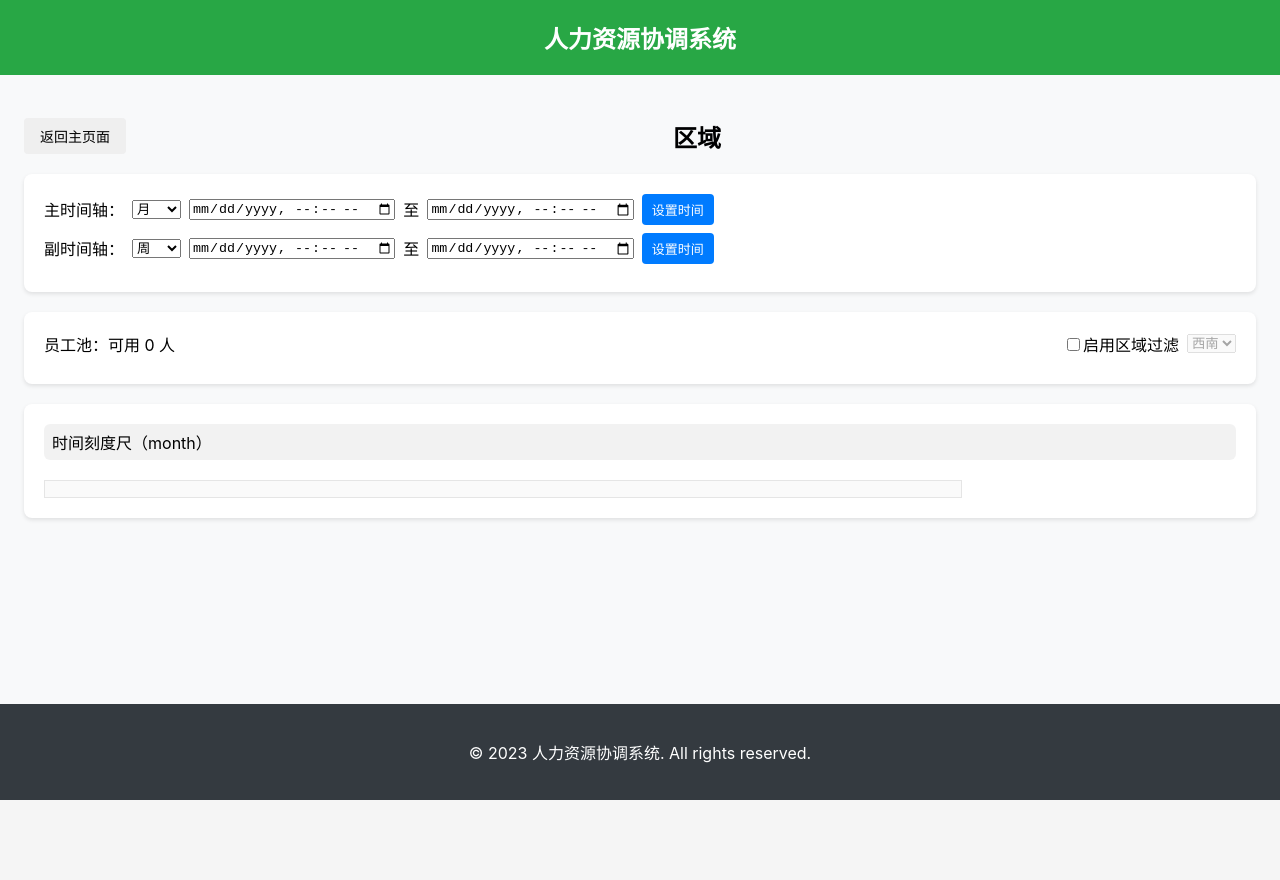
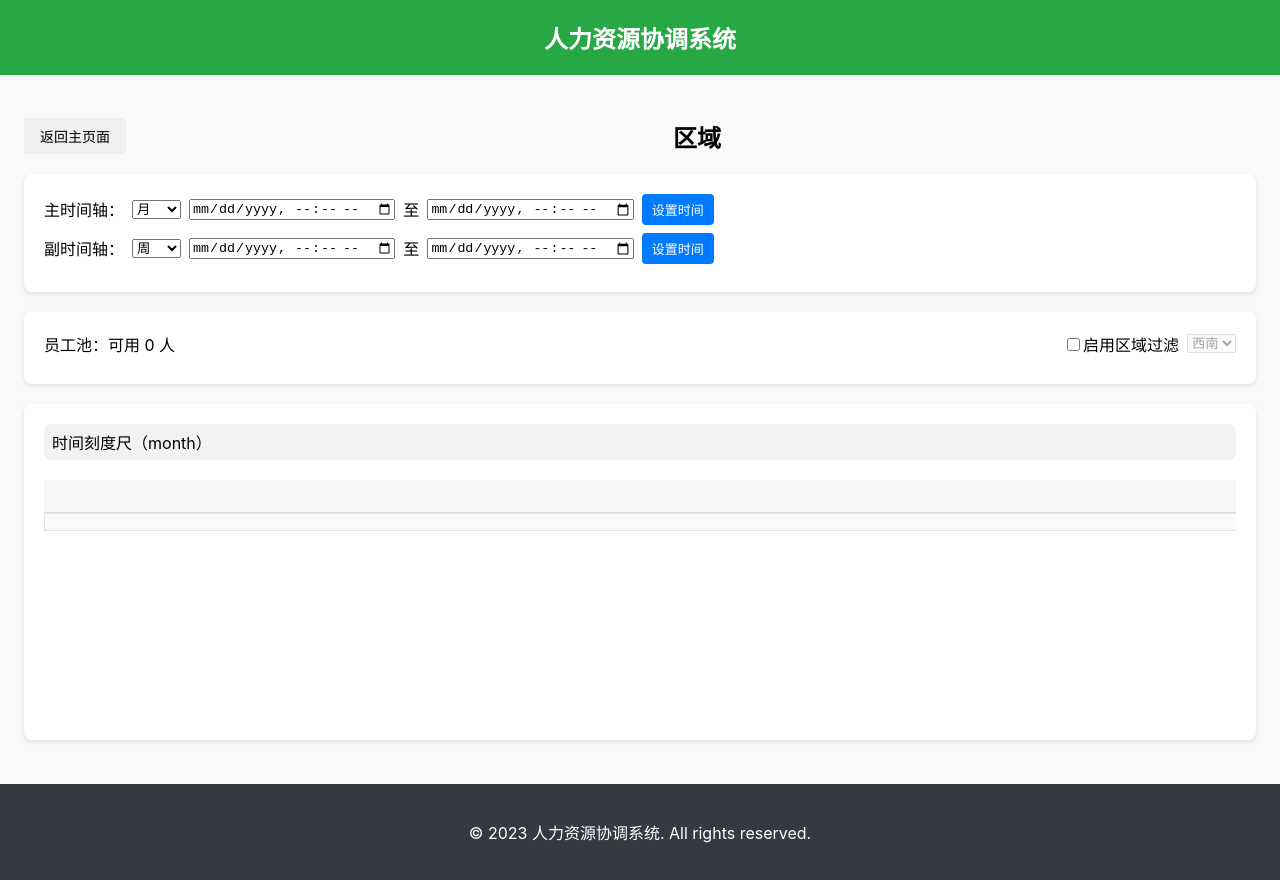
Before and after one commit to hgj313/resource_scheduler_sys, a React (Create React App) app in the folder frontend/: page /region/1 in a window 1280 px wide. Before the commit the page ends 800 px from the top, so only its background shows below. Built offline with nearby package versions, Linux system fonts and the light colour scheme; sample sign-in values are in the browser's storage.

Commit message:
Fe(layout_em):sueccessfull

```diff
--- a/frontend/src/components/DispatchViewRatio.js
+++ b/frontend/src/components/DispatchViewRatio.js
@@ -22,15 +22,16 @@ function assignLanesByRatio(items) {
   return lanes;
 }
 
-const DispatchViewRatio = ({ entries = [], width = 800 }) => {
+const DispatchViewRatio = ({ entries = [], width = 800, unitLengthPx }) => {
   const lanes = useMemo(() => assignLanesByRatio(entries), [entries]);
+  const base = unitLengthPx || width;
   return (
-    <div className="dispatch-view" style={{ width }}>
+    <div className="dispatch-view" style={{ width: base }}>
       {lanes.map((lane, idx) => (
         <div className="dispatch-view__lane" key={idx}>
           {lane.map((e) => {
-            const left = Math.max(0, Math.min(1, e.start_point_ratio)) * width;
-            const w = Math.max(0, Math.min(1, e.ratio)) * width;
+            const left = Math.max(0, Math.min(1, e.start_point_ratio)) * base;
+            const w = Math.max(0, Math.min(1, e.ratio)) * base;
             return (
               <div className="dispatch-view__item" key={e.id} style={{ left, width: w }} title={e.name}>
                 <span>{e.name}</span>
--- a/frontend/src/components/ProjectCard.js
+++ b/frontend/src/components/ProjectCard.js
@@ -27,7 +27,10 @@ const ProjectCard = ({ project, onOpen, onDropAssign }) => {
       title={`${project.name}`}
     >
       <div className="project-card__name">{project.name}</div>
-      <div className="project-card__dates">{project.start} ~ {project.end}</div>
+      <div className="project-card__meta">
+        <span className="project-card__id">#{project.id}</span>
+        <span className="project-card__dates">{project.start} ~ {project.end}</span>
+      </div>
     </div>
   );
 };
--- /dev/null
+++ b/frontend/src/components/ScrollableLayout.js
@@ -0,0 +1,61 @@
+import React, { useEffect, useRef, useState } from 'react';
+import TimeRuler from './TimeRuler';
+
+const ScrollableLayout = ({ start, end, scale, zoom = 1, onZoomChange, height = 400, children }) => {
+  const wrapRef = useRef(null);
+  const [baseWidth, setBaseWidth] = useState(800);
+  const [unitLengthPx, setUnitLengthPx] = useState(800);
+  const [dragging, setDragging] = useState(false);
+  const originRef = useRef({ x: 0, w: 800 });
+
+  useEffect(() => {
+    const el = wrapRef.current;
+    if (!el) return;
+    const update = () => {
+      const w = el.clientWidth || 800;
+      setBaseWidth(w);
+      setUnitLengthPx(Math.round(w * zoom));
+    };
+    update();
+    const ro = new ResizeObserver(update);
+    ro.observe(el);
+    return () => ro.disconnect();
+  }, [zoom]);
+
+  const onWheel = (e) => {
+    const el = wrapRef.current;
+    if (!el) return;
+    if (e.ctrlKey) {
+      e.preventDefault();
+      el.scrollLeft += e.deltaY;
+    }
+  };
+
+  const onPointerDown = (e) => {
+    if (e.shiftKey) {
+      e.preventDefault();
+      setDragging(true);
+      originRef.current = { x: e.clientX, w: unitLengthPx };
+    }
+  };
+  const onPointerMove = (e) => {
+    if (!dragging) return;
+    const dx = e.clientX - originRef.current.x;
+    const factor = 1 + dx / 300;
+    const nextZoom = Math.max(0.5, Math.min(5, (originRef.current.w / baseWidth) * factor));
+    onZoomChange && onZoomChange(nextZoom);
+    setUnitLengthPx(Math.round(baseWidth * nextZoom));
+  };
+  const onPointerUp = () => setDragging(false);
+
+  return (
+    <div ref={wrapRef} style={{ overflow: 'auto', height }} onWheel={onWheel} onPointerDown={onPointerDown} onPointerMove={onPointerMove} onPointerUp={onPointerUp}>
+      <TimeRuler start={start} end={end} scale={scale} unitLengthPx={unitLengthPx} />
+      <div style={{ width: unitLengthPx }}>
+        {typeof children === 'function' ? children({ unitLengthPx }) : children}
+      </div>
+    </div>
+  );
+};
+
+export default ScrollableLayout;
--- /dev/null
+++ b/frontend/src/components/TimeRuler.js
@@ -0,0 +1,69 @@
+import React, { useMemo } from 'react';
+import '../styles/components/time-ruler.css';
+
+function addStep(date, scale, step) {
+  const d = new Date(date.getTime());
+  if (scale === 'quarter') d.setMonth(d.getMonth() + step * 3);
+  else if (scale === 'month') d.setMonth(d.getMonth() + step);
+  else if (scale === 'week') d.setDate(d.getDate() + step * 7);
+  else if (scale === 'day') d.setDate(d.getDate() + step);
+  else d.setHours(d.getHours() + step);
+  return d;
+}
+
+function formatLabel(date, scale) {
+  const y = date.getFullYear();
+  const m = String(date.getMonth() + 1).padStart(2, '0');
+  const d = String(date.getDate()).padStart(2, '0');
+  const h = String(date.getHours()).padStart(2, '0');
+  if (scale === 'quarter') return `${y} Q${Math.floor((date.getMonth()) / 3) + 1}`;
+  if (scale === 'month') return `${y}-${m}`;
+  if (scale === 'week') return `${y}-${m}-${d}`;
+  if (scale === 'day') return `${m}-${d}`;
+  return `${m}-${d} ${h}:00`;
+}
+
+function genTicks(start, end, scale, unitLengthPx, minTickPx) {
+  const totalMs = end.getTime() - start.getTime();
+  if (totalMs <= 0) return [];
+  const baseSteps = { quarter: 1, month: 1, week: 1, day: 1, hour: 1 };
+  let step = baseSteps[scale] || 1;
+  const estimateCount = 12;
+  let ticks = [];
+  let current = new Date(start.getTime());
+  while (current <= end) {
+    const ratio = (current.getTime() - start.getTime()) / totalMs;
+    const left = ratio * unitLengthPx;
+    ticks.push({ left, label: formatLabel(current, scale) });
+    current = addStep(current, scale, step);
+  }
+  const density = ticks.length > 1 ? (ticks[1].left - ticks[0].left) : unitLengthPx;
+  if (density < minTickPx) {
+    const factor = Math.ceil((minTickPx / Math.max(density, 1)));
+    step *= factor;
+    ticks = [];
+    current = new Date(start.getTime());
+    while (current <= end) {
+      const ratio = (current.getTime() - start.getTime()) / totalMs;
+      const left = ratio * unitLengthPx;
+      ticks.push({ left, label: formatLabel(current, scale) });
+      current = addStep(current, scale, step);
+    }
+  }
+  return ticks;
+}
+
+const TimeRuler = ({ start, end, scale, unitLengthPx, minTickPx = 60 }) => {
+  const ticks = useMemo(() => genTicks(start, end, scale, unitLengthPx, minTickPx), [start, end, scale, unitLengthPx, minTickPx]);
+  return (
+    <div className="time-ruler" style={{ width: unitLengthPx }}>
+      {ticks.map((t, idx) => (
+        <div key={idx} className="time-ruler__tick" style={{ left: t.left }}>
+          <span className="time-ruler__label">{t.label}</span>
+        </div>
+      ))}
+    </div>
+  );
+};
+
+export default TimeRuler;
--- a/frontend/src/pages/ProjectView.js
+++ b/frontend/src/pages/ProjectView.js
@@ -6,6 +6,7 @@ import EmployeePool from '../components/EmployeePool';
 import projectService from '../services/projectService';
 import DispatchViewRatio from '../components/DispatchViewRatio';
 import layoutService from '../services/layoutService';
+import ScrollableLayout from '../components/ScrollableLayout';
 import Modal from '../components/Modal';
 import '../styles/project.css';
 
@@ -18,6 +19,9 @@ const ProjectView = () => {
   const [selectedIds, setSelectedIds] = useState([]);
   const [employees, setEmployees] = useState([]);
   const [assignmentsRatio, setAssignmentsRatio] = useState([]);
+  const [zoom, setZoom] = useState(1);
+  const [projectStartISO, setProjectStartISO] = useState('');
+  const [projectEndISO, setProjectEndISO] = useState('');
   const [timeModalOpen, setTimeModalOpen] = useState(false);
   const [assignStart, setAssignStart] = useState('');
   const [assignEnd, setAssignEnd] = useState('');
@@ -40,6 +44,10 @@ const ProjectView = () => {
       try {
         const resp = await projectService.getOne(projectId);
         setProjectName(resp.data?.name || String(projectId));
+        if (resp.data?.start_time && resp.data?.end_time) {
+          setProjectStartISO(resp.data.start_time);
+          setProjectEndISO(resp.data.end_time);
+        }
       } catch {
         setProjectName(String(projectId));
       }
@@ -103,7 +111,18 @@ const ProjectView = () => {
       </div>
 
       <div className="card">
-        <DispatchViewRatio entries={assignmentsRatio} width={900} />
+        <ScrollableLayout
+          start={projectStartISO ? new Date(projectStartISO) : new Date()}
+          end={projectEndISO ? new Date(projectEndISO) : new Date()}
+          scale={subScale}
+          zoom={zoom}
+          onZoomChange={setZoom}
+          height={240}
+        >
+          {({ unitLengthPx }) => (
+            <DispatchViewRatio entries={assignmentsRatio} unitLengthPx={unitLengthPx} />
+          )}
+        </ScrollableLayout>
       </div>
 
       {showModal && (
--- a/frontend/src/pages/RegionView.js
+++ b/frontend/src/pages/RegionView.js
@@ -4,6 +4,7 @@ import Timeline from '../components/Timeline';
 import filterService from '../services/filterService';
 import layoutService from '../services/layoutService';
 import RegionLayoutView from '../components/RegionLayoutView';
+import ScrollableLayout from '../components/ScrollableLayout';
 import EmployeePool from '../components/EmployeePool';
 import ProjectPool from '../components/ProjectPool';
 import '../styles/region.css';
@@ -32,6 +33,9 @@ const RegionView = () => {
   const [projects, setProjects] = useState([]);
   const [employees, setEmployees] = useState([]);
   const [regionLayoutEntries, setRegionLayoutEntries] = useState([]);
+  const [zoom, setZoom] = useState(1);
+  const [mainStartISO, setMainStartISO] = useState('');
+  const [mainEndISO, setMainEndISO] = useState('');
   const [secondaryReady, setSecondaryReady] = useState(false);
   const [assignModalOpen, setAssignModalOpen] = useState(false);
   const [assignTarget, setAssignTarget] = useState({ projectId: null, employee: null });
@@ -89,6 +93,8 @@ const RegionView = () => {
               const resp = await filterService.filterProjects();
               const list = (resp.data || []).map((p) => ({ id: p.id, name: p.name, start: p.start_time ? toDateStr(p.start_time) : '-', end: p.end_time ? toDateStr(p.end_time) : '-' }));
               setProjects(list);
+              setMainStartISO(new Date(start).toISOString());
+              setMainEndISO(new Date(end).toISOString());
               const payload = {
                 project_id_list: list.map((p) => p.id),
                 main_start_time: new Date(start).toISOString(),
@@ -175,7 +181,18 @@ const RegionView = () => {
           }}
         />
         <div style={{ marginTop: 12 }}>
-          <RegionLayoutView entries={regionLayoutEntries} width={900} />
+          <ScrollableLayout
+            start={mainStartISO ? new Date(mainStartISO) : new Date()}
+            end={mainEndISO ? new Date(mainEndISO) : new Date()}
+            scale={mainScale}
+            zoom={zoom}
+            onZoomChange={setZoom}
+            height={240}
+          >
+            {({ unitLengthPx }) => (
+              <RegionLayoutView entries={regionLayoutEntries} unitLengthPx={unitLengthPx} />
+            )}
+          </ScrollableLayout>
         </div>
       </div>
 
--- a/frontend/src/styles/components/project-card.css
+++ b/frontend/src/styles/components/project-card.css
@@ -1,4 +1,6 @@
 /* 项目卡片样式 */
 .project-card { background: white; border-radius: 8px; box-shadow: 0 2px 4px rgba(0,0,0,0.08); padding: 10px; cursor: pointer; }
-.project-card__name { font-weight: 600; }
+.project-card__name { font-weight: 600; margin-bottom: 4px; }
+.project-card__meta { display: flex; gap: 8px; align-items: center; }
+.project-card__id { font-size: 12px; color: #888; }
 .project-card__dates { font-size: 12px; color: #666; }
--- /dev/null
+++ b/frontend/src/styles/components/time-ruler.css
@@ -0,0 +1,3 @@
+.time-ruler { position: relative; height: 32px; border-bottom: 1px solid #ddd; background: #f7f7f7; }
+.time-ruler__tick { position: absolute; top: 0; height: 100%; border-left: 1px solid #ddd; }
+.time-ruler__label { position: absolute; top: 6px; left: 4px; font-size: 12px; color: #555; white-space: nowrap; }
```
Also changed, not shown: frontend/src/components/RegionLayoutView.js (+5 -4 lines), 1 other file (tests, documents, lock files or other folders).
